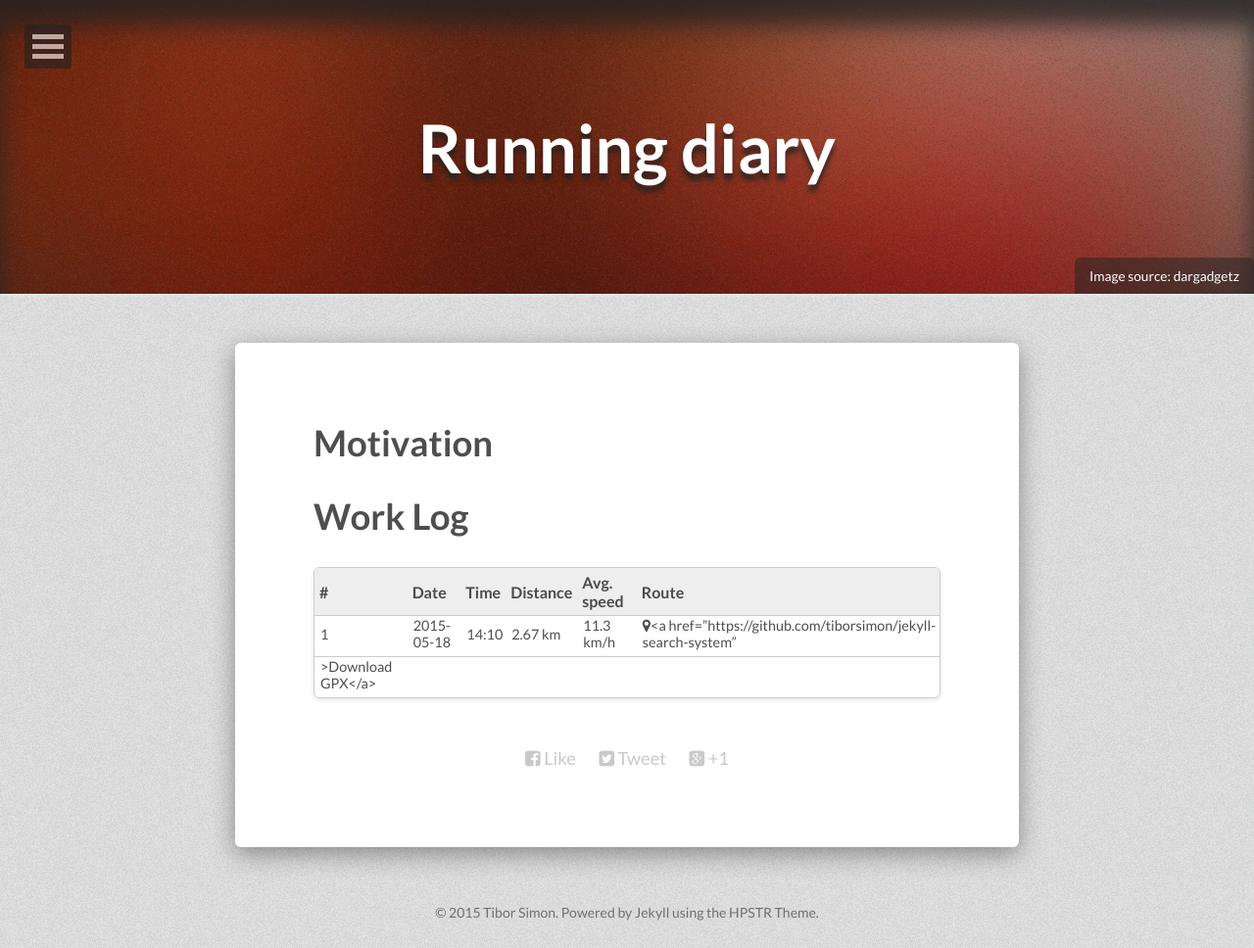
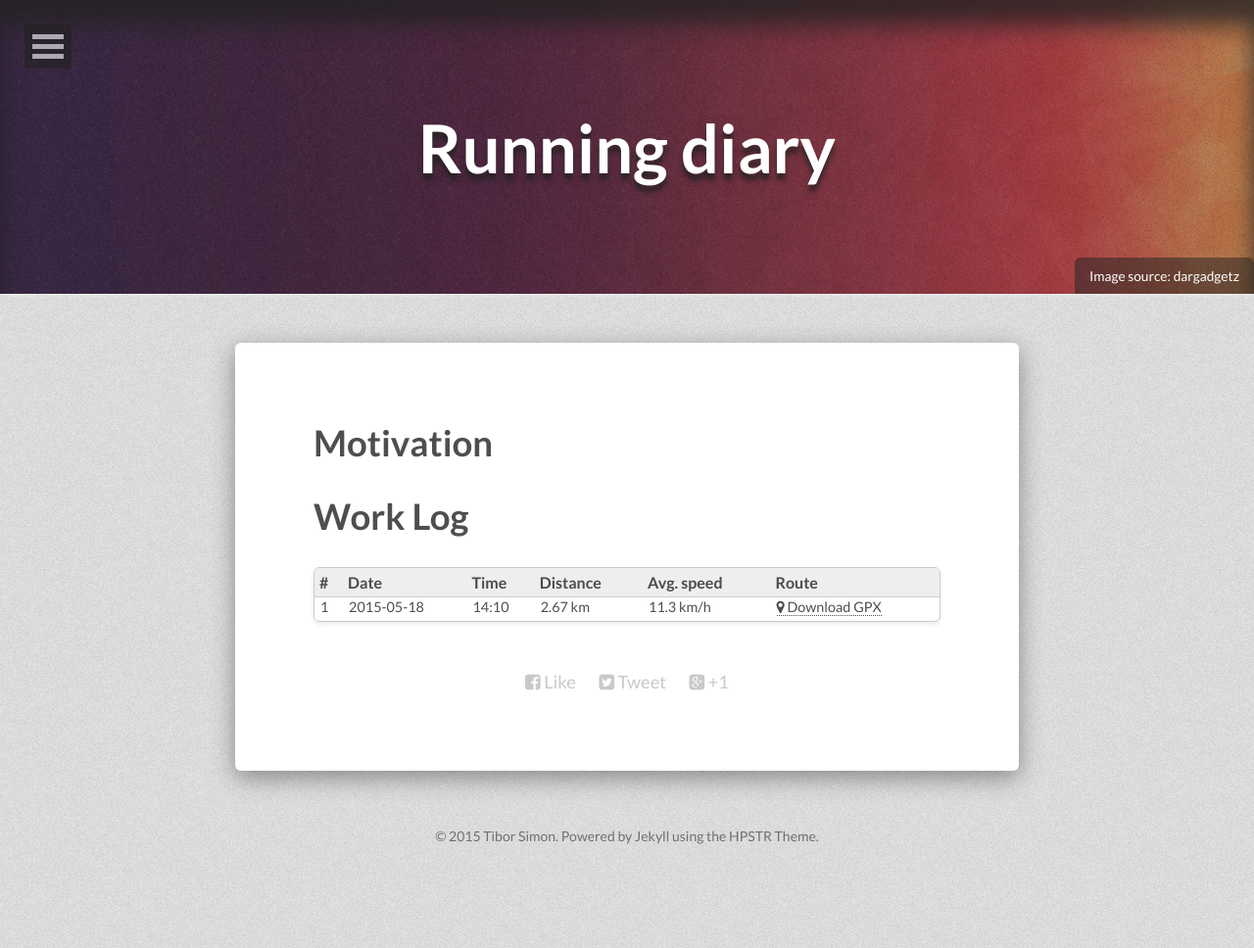
Before and after one commit to tiborsimon/tiborsimon.github.io, a Jekyll site: the page built from running/index.md, in a window 1280 px wide. Shown: the whole page at 98% size. Built offline with Jekyll 4.4.1, drawn with Linux system fonts in a browser that asks for light colours; nearby versions of some CDN libraries; after the commit the page ends 900 px from its top, so only the background shows below that.

Commit message:
Update index.md

```diff
--- a/running/index.md
+++ b/running/index.md
@@ -3,7 +3,7 @@ layout: page
 title: Running diary
 description: "Detailed log of Tibor's running sessions."
 image:
-  feature: abstract-11.jpg
+  feature: abstract-7.jpg
   credit: dargadgetz
   creditlink: http://www.dargadgetz.com/ios-7-abstract-wallpaper-pack-for-iphone-5-and-ipod-touch-retina/
 share: true
@@ -17,5 +17,4 @@ comments: false
 
 | # | Date | Time | Distance | Avg. speed | Route |
 |:-----|:-----|:-----|:-----|:-----|:-----|
-| 1 | 2015-05-18 | 14:10 | 2.67 km | 11.3 km/h | <i class="fa fa-map-marker"></i><a href="https://github.com/tiborsimon/jekyll-search-system"
->Download GPX</a> |
+| 1 | 2015-05-18 | 14:10 | 2.67 km | 11.3 km/h | <a href="https://github.com/tiborsimon/jekyll-search-system"><i class="fa fa-map-marker"></i> Download GPX</a> |
```
